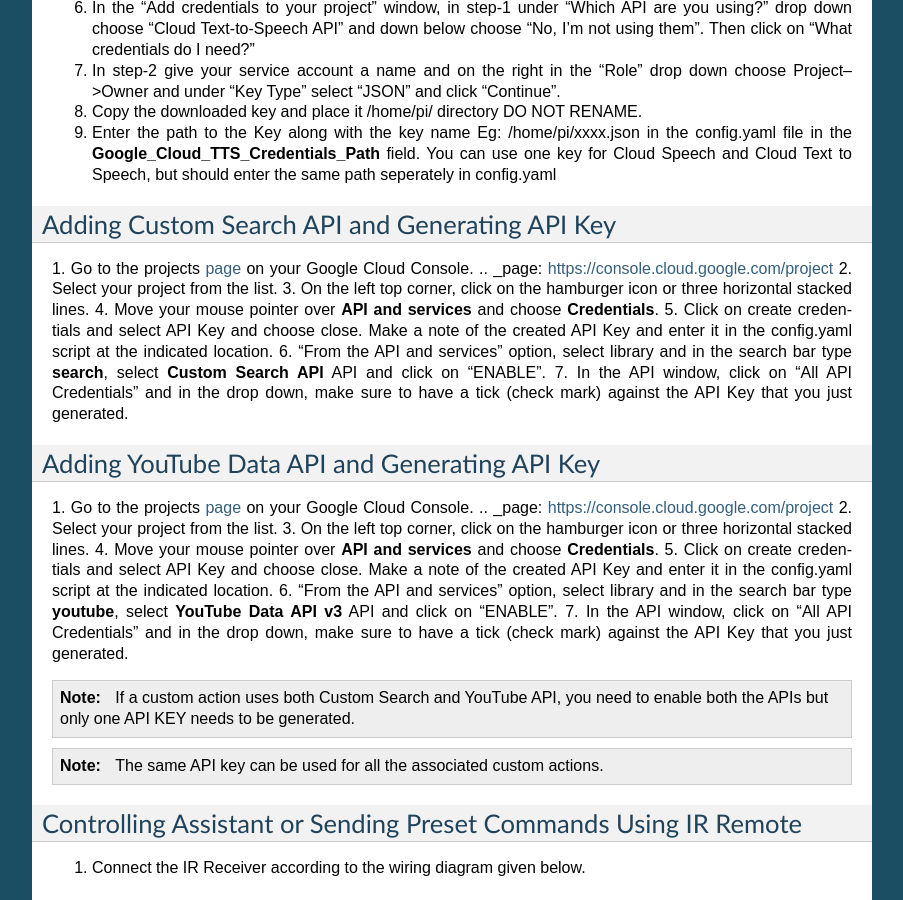
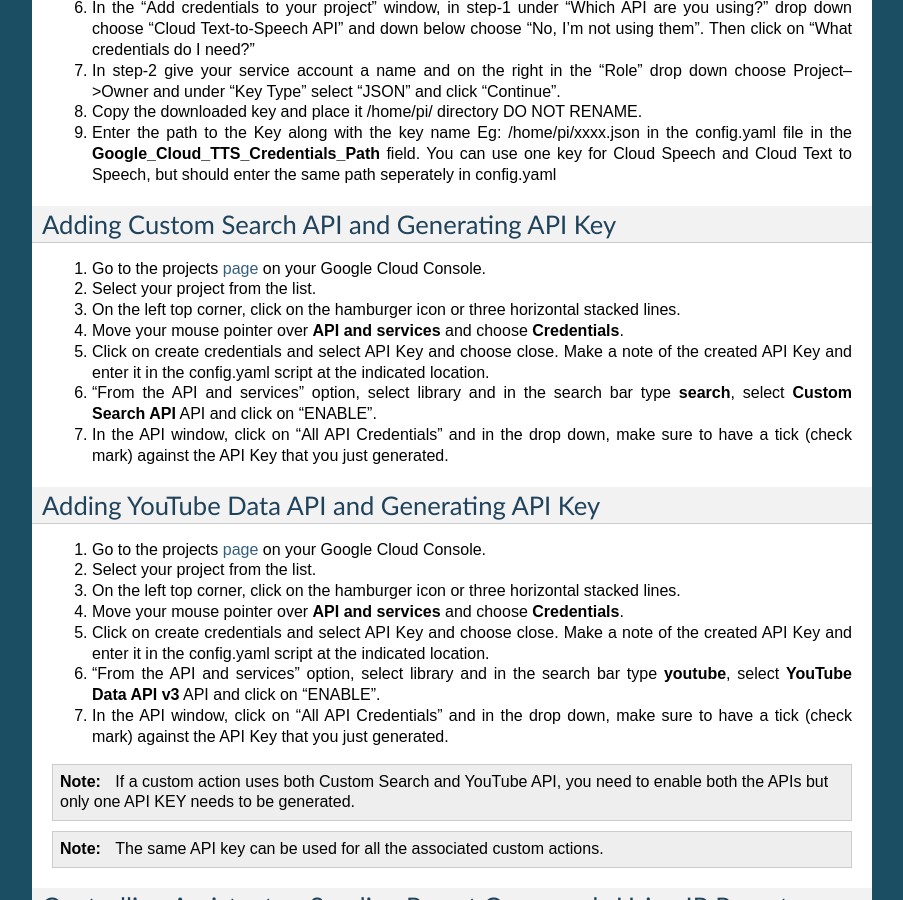
Before and after one commit to shivasiddharth/GassistPi-Documentation, a Sphinx documentation site: the page built from docs/customization.rst, in a window 1280 px wide and 900 px high, scrolled down 1420 px. Shown: the whole window, without its empty margins (198-1101 px from the left). Built offline with Sphinx 7.4.7, drawn with Linux system fonts in a browser that asks for light colours.

Commit message:
Update customization.rst

```diff
--- a/docs/customization.rst
+++ b/docs/customization.rst
@@ -91,7 +91,8 @@
 Adding Custom Search API and Generating API Key
 -----------------------------------------------
 1. Go to the projects page_ on your Google Cloud Console.
-.. _page: https://console.cloud.google.com/project
+
+   .. _page: https://console.cloud.google.com/project
 2. Select your project from the list.
 3. On the left top corner, click on the hamburger icon or three horizontal stacked lines.
 4. Move your mouse pointer over **API and services** and choose **Credentials**.
@@ -104,7 +105,8 @@
 Adding YouTube Data API and Generating API Key
 -----------------------------------------------
 1. Go to the projects page_ on your Google Cloud Console.
-.. _page: https://console.cloud.google.com/project
+
+   .. _page: https://console.cloud.google.com/project
 2. Select your project from the list.
 3. On the left top corner, click on the hamburger icon or three horizontal stacked lines.
 4. Move your mouse pointer over **API and services** and choose **Credentials**.
@@ -214,8 +216,8 @@
 
 .. note:: As a roundabout approach, I have programmed the assistant to get the playlist details using Deezer API and then fetch those tracks from YouTube.
           This feature uses a YouTube Data API v3. Click here_ for guidelines to add YouTube Data API to the project and to generate the required key.
-.. _here: https://gassistpi-documentation.readthedocs.io/en/latest/customization.html#adding-youtube-data-api-and-generating-api-key
 
+          .. _here: https://gassistpi-documentation.readthedocs.io/en/latest/customization.html#adding-youtube-data-api-and-generating-api-key
 1. Add your Deezer user number in the config.yaml under the **Deezer:** and **User_id**.
 
 2. In the config.yaml, under **Google_cloud_api_key:** replace **ENTER-YOUR-GOOGLE-CLOUD-API-KEY-HERE** with the key from Google Cloud Console.
@@ -238,12 +240,11 @@
 .. note:: As a roundabout approach, I have programmed the assistant to get the playlist details using Deezer API and then fetch those tracks from YouTube.
           This feature uses both YouTube Data API v3 and Custom Search API.
           Click here_ for guidelines to add YouTube Data API to the project and to generate the required key.
-.. _here: https://gassistpi-documentation.readthedocs.io/en/latest/customization.html#adding-youtube-data-api-and-generating-api-key
 
+          .. _here: https://gassistpi-documentation.readthedocs.io/en/latest/customization.html#adding-youtube-data-api-and-generating-api-key
           Click here_ for guidelines to add Custom Search API to the project and to generate the required key.
 
           .. _here: https://gassistpi-documentation.readthedocs.io/en/latest/customization.html#adding-custom-search-api-and-generating-api-key
-
 1. Add your playlists in the config.yaml under **Gaana: and Playlists:**.
 
 2. In the config.yaml, under **Google_cloud_api_key:** replace **ENTER-YOUR-GOOGLE-CLOUD-API-KEY-HERE** with the key from Google Cloud Console.
```
